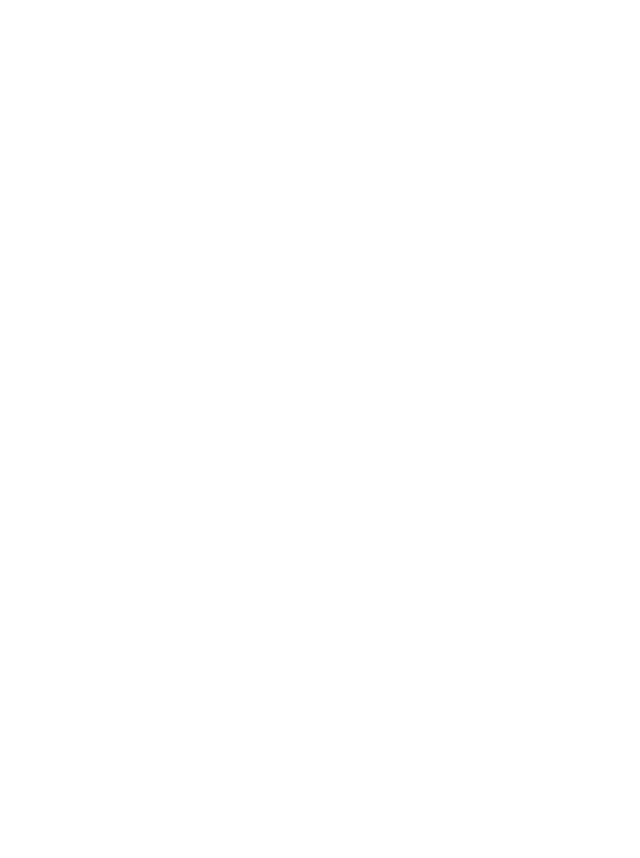
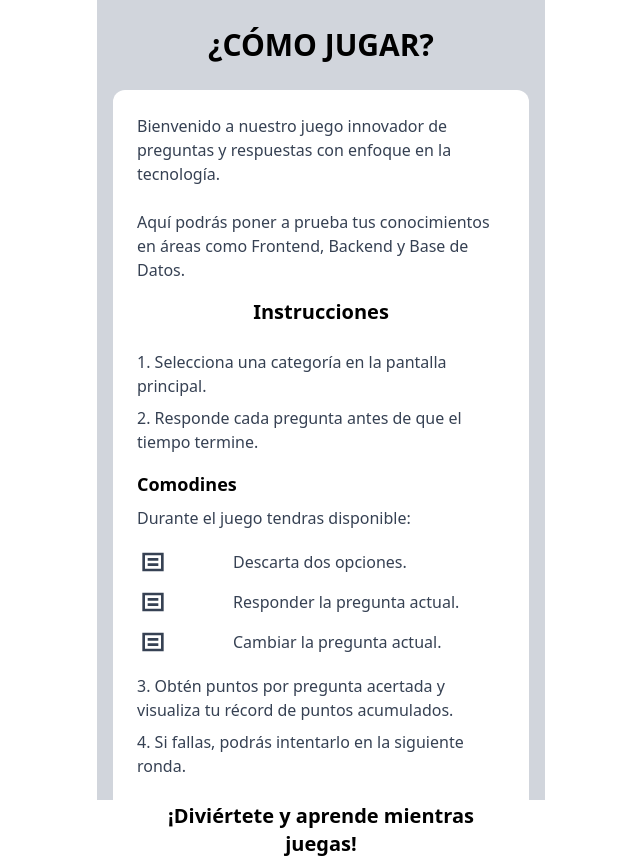
Before and after one commit to AlejoGomezQ/Hybrid_App, a React (Vite) app: page /help in a window 1280 px wide. Before the commit this address had no page. Shown: the whole page, without its empty margins (319-959 px from the left). Before the commit the page ends 800 px from the top, so only its background shows below. Built offline with nearby package versions, Linux system fonts and the light colour scheme.

Commit message:
create new brain and add help

```diff
--- a/src/App.jsx
+++ b/src/App.jsx
@@ -4,12 +4,14 @@
 import LoginPage from "./pages/Login";
 import GameModesPage from "./pages/GameModes";
 import GamePage from "./pages/Game";
+import HelpPage from "./pages/Help";
 
 function App() {
   return (
     <Router>
       <Routes>
         <Route path="/" element={<LoginPage />} />
+        <Route path="/help" element={<HelpPage />} /> {/* Ruta del Help*/}
         <Route path="/game-modes" element={<GameModesPage />} />
         <Route path="/game/:name" element={<GamePage />} />
       </Routes>
--- /dev/null
+++ b/src/components/Wildcards.jsx
@@ -0,0 +1,7 @@
+export const Wildcard50 = () => {
+    return (
+        <svg className="w-8 h-8" viewBox="0 0 24 24" fill="currentColor">
+            <path d="M4 5v14h16V5H4zm14 12H6V7h12v10zM8 9v2h8V9H8zm0 4v2h8v-2H8z" />
+        </svg>
+    )
+}
--- /dev/null
+++ b/src/pages/Help.jsx
@@ -0,0 +1,69 @@
+import React, { useState, useEffect } from "react";
+import { useNavigate } from "react-router-dom";
+import { Wildcard50} from "../components/Wildcards"
+
+const HelpPage = () => {
+    return (
+        <div className="max-w-md mx-auto px-4 py-6 h-screen bg-gray-300">
+            <h1 className="mb-6 text-xl font-bold text-center font-inter text-[30px]">¿CÓMO JUGAR?</h1>
+
+            <div className="h-full rounded-xl bg-white p-6 flex flex-col justify-between">
+                <div>
+                    <p className="text-gray-700 text-base mb-4">
+                    Bienvenido a nuestro juego innovador de preguntas y respuestas
+                    con enfoque en la tecnología.<br /><br />
+                    Aquí podrás poner a prueba tus conocimientos en áreas como Frontend, Backend y
+                    Base de Datos.
+                    </p>
+
+                    <h1 className="mb-6 text-xl font-bold text-center">Instrucciones</h1>
+
+                    <ol className="list-decimal list-inside space-y-2 text-gray-700 text-base">
+                        <li>Selecciona una categoría en la pantalla principal.</li>
+                        <li>Responde cada pregunta antes de que el tiempo termine.</li>
+                    </ol>
+
+                    <h2 className="mt-4 mb-2 text-lg font-bold">Comodines</h2>
+                    <p className="text-gray-700 text-base mb-4">
+                        Durante el juego tendras disponible:
+                    </p>
+
+                    <div>
+                        <ul className="list-disc list-inside space-y-2 text-gray-700 text-base">
+                            <li className="flex items-center space-x-16">
+                                <Wildcard50 />
+                                <span>Descarta dos opciones.</span>
+                            </li>
+                            <li className="flex items-center space-x-16">
+                                <Wildcard50 />
+                                <span>Responder la pregunta actual.</span>
+                            </li>
+                            <li className="flex items-center space-x-16">
+                                <Wildcard50 />
+                                <span>Cambiar la pregunta actual.</span>
+                            </li>
+                        </ul>
+                    </div>
+
+                    <ol className="mt-4 list-decimal list-inside space-y-2 text-gray-700 text-base" start="3">
+                        <li>Obtén puntos por pregunta acertada y visualiza tu récord de puntos acumulados.</li>
+                        <li>Si fallas, podrás intentarlo en la siguiente ronda.</li>
+                    </ol>
+
+                    <h3 className="mt-6 text-xl font-bold text-center">
+                        <b>¡Diviértete y aprende mientras juegas!</b>
+                    </h3>
+
+                </div>
+{/*
+                <div className="mt-6 text-center">
+                    <Link to="/" className="px-4 py-2 bg-blue-500 text-white font-semibold rounded-lg hover:bg-blue-600">
+                        Volver al inicio
+                    </Link>
+                </div> */}
+            </div>
+        </div>
+    );
+};
+
+export default HelpPage;
```
